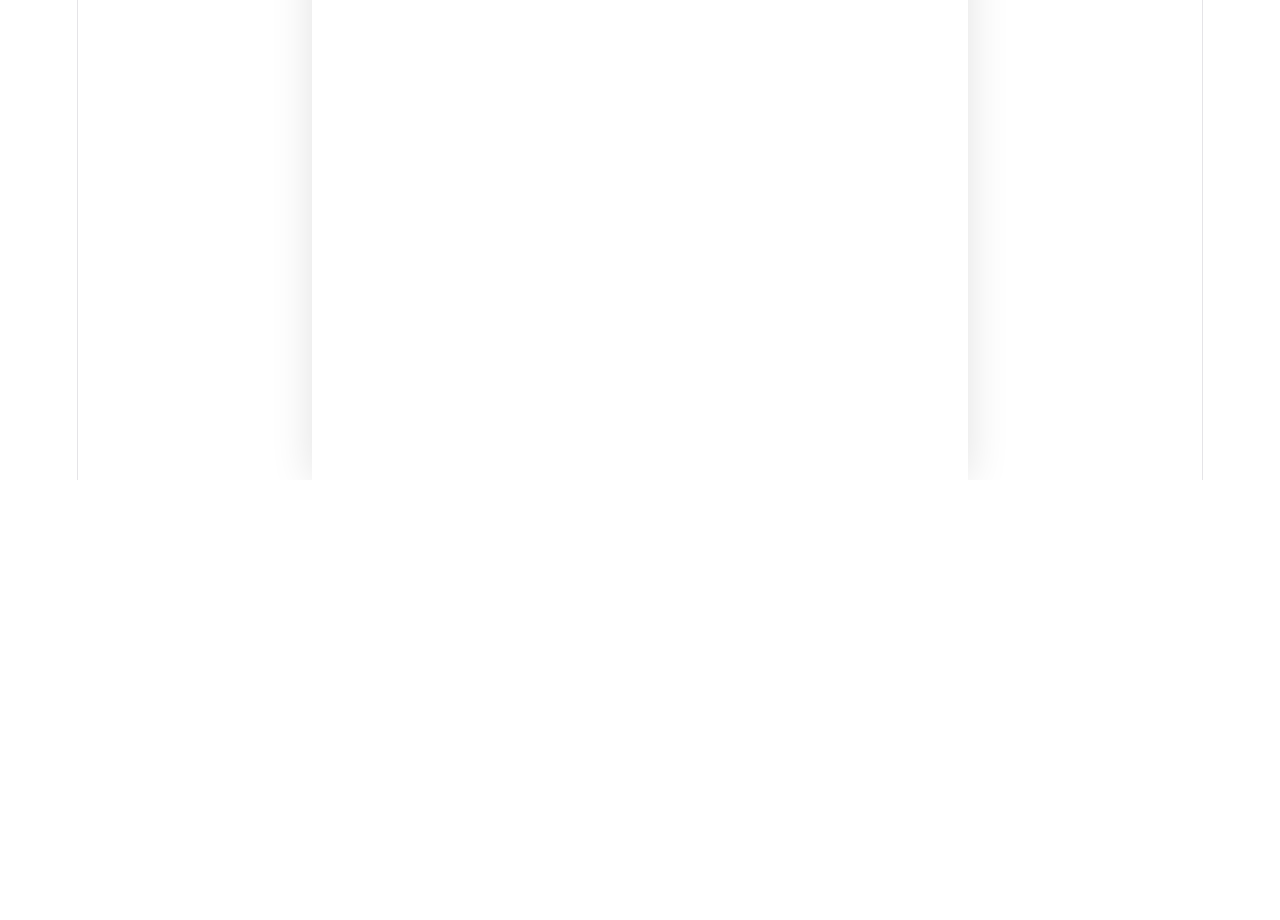
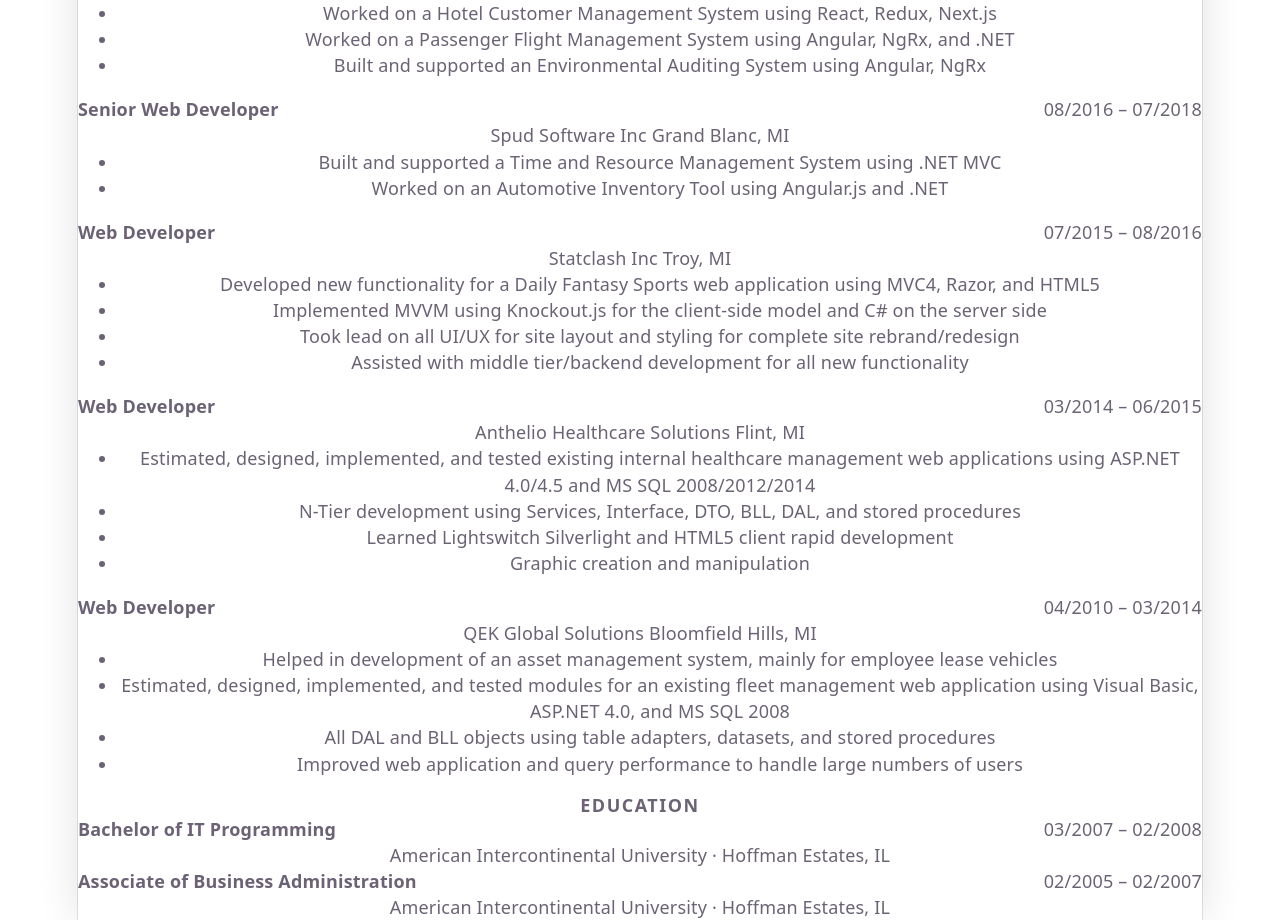
Before and after one commit to wwagner4719/willow-resume-react, a React (Vite) app: page / in a window 1280 px wide. Shown: the part 320-1240 px from the top of the page. Before the commit the page ends 800 px from the top, so only its background shows below. Built offline with nearby package versions, Linux system fonts and the light colour scheme; the HTML template or start-up script is replaced by a standard one.

Commit message:
feat: add experience and education sections

```diff
--- a/src/App.tsx
+++ b/src/App.tsx
@@ -1,5 +1,7 @@
 import TwoColumnLayout from './components/layout/TwoColumnLayout'
 import Header from './components/Header'
+import Experience from './components/sections/Experience'
+import Education from './components/sections/Education'
 
 export default function App() {
   return (
@@ -7,6 +9,8 @@
       main={
         <>
           <Header />
+          <Experience />
+          <Education />
         </>
       }
       sidebar={<></>}
--- /dev/null
+++ b/src/components/sections/Education.css
@@ -0,0 +1,34 @@
+.education {
+  margin-bottom: var(--space-xl);
+}
+
+.education__item {
+  margin-bottom: var(--space-md);
+}
+
+.education__header {
+  display: flex;
+  justify-content: space-between;
+  align-items: baseline;
+}
+
+.education__degree {
+  font-size: var(--font-size-lg);
+  font-weight: 600;
+}
+
+.education__dates {
+  font-size: var(--font-size-sm);
+  color: var(--color-text-light);
+  white-space: nowrap;
+}
+
+.education__school {
+  color: var(--color-accent);
+  font-weight: 500;
+}
+
+.education__location {
+  color: var(--color-text-light);
+  font-size: var(--font-size-sm);
+}
--- /dev/null
+++ b/src/components/sections/Education.tsx
@@ -0,0 +1,24 @@
+import { education } from '../../data/resume'
+import SectionHeading from './SectionHeading'
+import './Education.css'
+
+export default function Education() {
+  return (
+    <section className="education">
+      <SectionHeading>Education</SectionHeading>
+      {education.map((ed) => (
+        <div key={ed.degree} className="education__item">
+          <div className="education__header">
+            <span className="education__degree">{ed.degree}</span>
+            <span className="education__dates">{ed.start} – {ed.end}</span>
+          </div>
+          <div>
+            <span className="education__school">{ed.school}</span>
+            {' · '}
+            <span className="education__location">{ed.location}</span>
+          </div>
+        </div>
+      ))}
+    </section>
+  )
+}
--- /dev/null
+++ b/src/components/sections/Experience.css
@@ -0,0 +1,42 @@
+.experience {
+  margin-bottom: var(--space-xl);
+}
+
+.experience__item {
+  margin-bottom: var(--space-lg);
+}
+
+.experience__header {
+  display: flex;
+  justify-content: space-between;
+  align-items: baseline;
+  margin-bottom: var(--space-xs);
+}
+
+.experience__title {
+  font-size: var(--font-size-lg);
+  font-weight: 600;
+  color: var(--color-text);
+}
+
+.experience__dates {
+  font-size: var(--font-size-sm);
+  color: var(--color-text-light);
+  white-space: nowrap;
+}
+
+.experience__company {
+  color: var(--color-accent);
+  font-weight: 500;
+  margin-bottom: var(--space-xs);
+}
+
+.experience__location {
+  color: var(--color-text-light);
+  font-size: var(--font-size-sm);
+}
+
+.experience__bullets {
+  margin-top: var(--space-sm);
+  color: var(--color-text);
+}
--- /dev/null
+++ b/src/components/sections/Experience.tsx
@@ -0,0 +1,27 @@
+import { experience } from '../../data/resume'
+import SectionHeading from './SectionHeading'
+import './Experience.css'
+
+export default function Experience() {
+  return (
+    <section className="experience">
+      <SectionHeading>Experience</SectionHeading>
+      {experience.map((job) => (
+        <div key={`${job.company}-${job.start}`} className="experience__item">
+          <div className="experience__header">
+            <span className="experience__title">{job.title}</span>
+            <span className="experience__dates">{job.start} – {job.end}</span>
+          </div>
+          <div>
+            <span className="experience__company">{job.company}</span>
+            {' '}
+            <span className="experience__location">{job.location}</span>
+          </div>
+          <ul className="experience__bullets">
+            {job.bullets.map((b) => <li key={b}>{b}</li>)}
+          </ul>
+        </div>
+      ))}
+    </section>
+  )
+}
--- /dev/null
+++ b/src/components/sections/SectionHeading.css
@@ -0,0 +1,15 @@
+.section-heading {
+  font-size: var(--font-size-base);
+  font-weight: 700;
+  letter-spacing: 1.5px;
+  text-transform: uppercase;
+  margin-bottom: var(--space-md);
+  padding-bottom: var(--space-xs);
+  border-bottom: 1px solid var(--color-divider-main);
+  color: var(--color-text);
+}
+
+.section-heading--sidebar {
+  border-bottom-color: var(--color-divider);
+  color: var(--color-white);
+}
--- /dev/null
+++ b/src/components/sections/SectionHeading.tsx
@@ -0,0 +1,14 @@
+import './SectionHeading.css'
+
+interface Props {
+  children: React.ReactNode
+  sidebar?: boolean
+}
+
+export default function SectionHeading({ children, sidebar }: Props) {
+  return (
+    <h2 className={`section-heading${sidebar ? ' section-heading--sidebar' : ''}`}>
+      {children}
+    </h2>
+  )
+}
```
Also changed, not shown: 1 other file (tests, documents, lock files or other folders).
